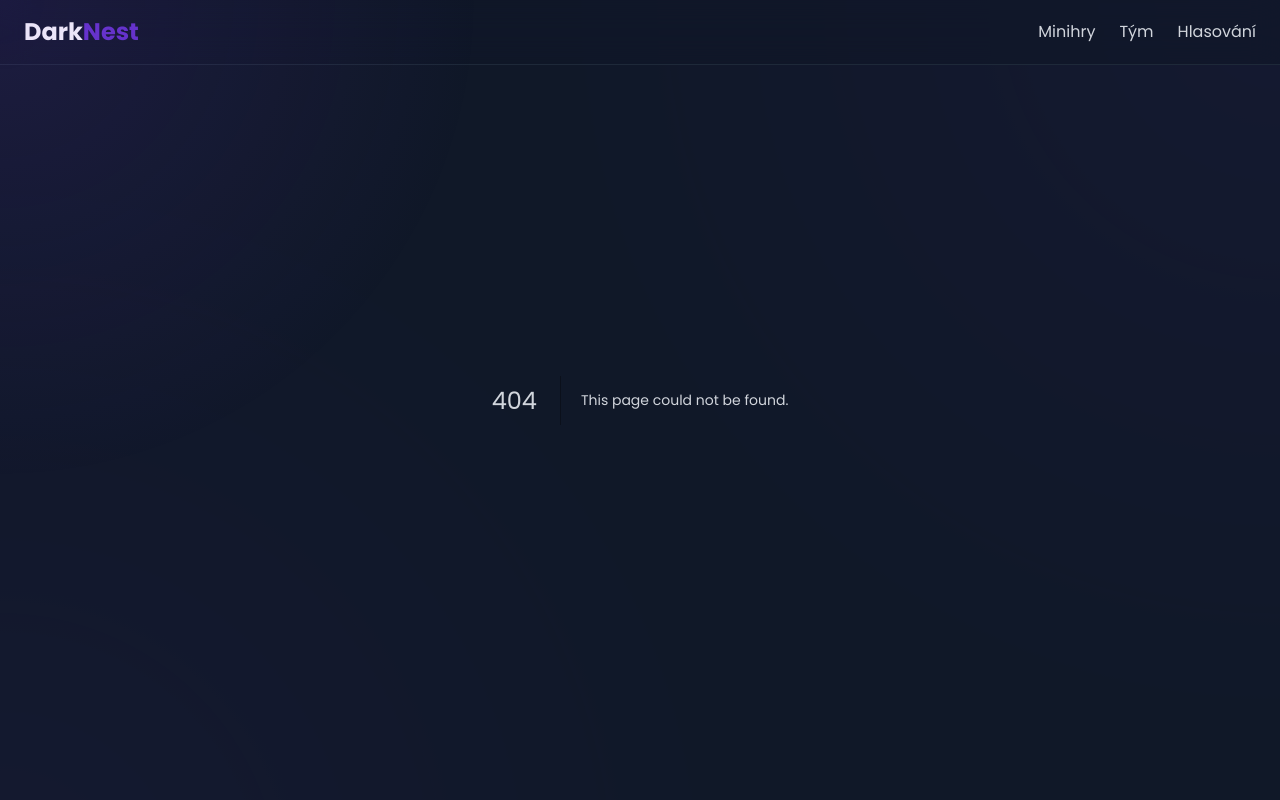
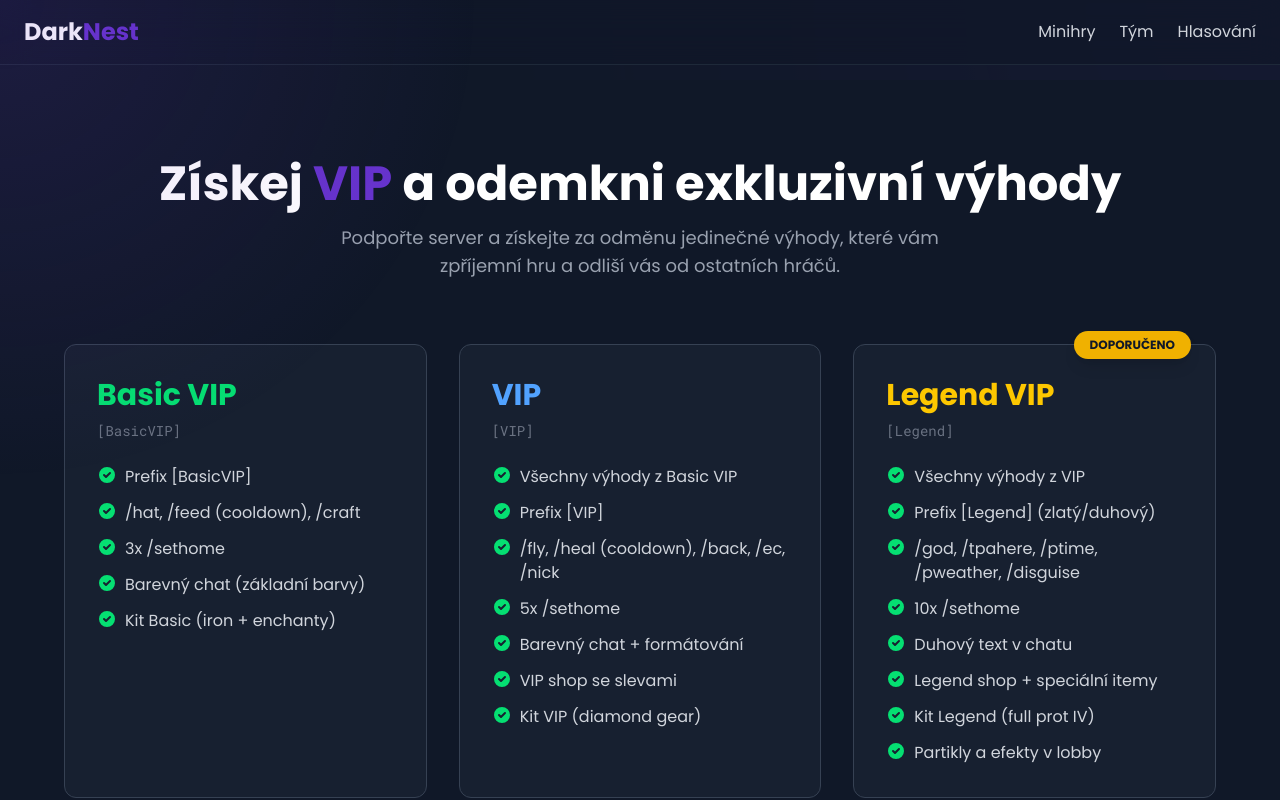
Before and after one commit to ultronstudio/darknest, a Next.js app: page /vip in a window 1280 px wide. Before the commit this address had no page. Shown: the top 800 px of the page. Built offline with nearby package versions, Linux system fonts and the light colour scheme.

Commit message:
feat: přidání strukturovaných dat a komponent pro VIP sekci

```diff
--- /dev/null
+++ b/src/app/vip/layout.tsx
@@ -0,0 +1,11 @@
+export const metadata = {
+  title: "VIP | DarkNest"
+};
+
+export default async function Pageayout({ children }: { children: React.ReactNode }) {
+  return (
+      <>
+        {children}
+      </>
+  );
+}
--- /dev/null
+++ b/src/app/vip/page.tsx
@@ -0,0 +1,192 @@
+"use client";
+
+import React, { useEffect } from 'react';
+
+// 1. Definice typů
+type VipRank = {
+  name: string;
+  prefix: string;
+  color: 'green' | 'blue' | 'gold';
+  perks: string[];
+  recommended?: boolean;
+};
+
+type SiteContent = {
+  vip: {
+    title: string;
+    subtitle: string;
+    ranks: VipRank[];
+    store: {
+      text: string;
+      url: string;
+    };
+  };
+};
+
+// 2. Strukturovaná data pro VIP sekci (NOVĚ AKTUALIZOVANÁ)
+const vipContent: SiteContent['vip'] = {
+  title: "Získej <span class='text-[#6633cc]'>VIP</span> a odemkni exkluzivní výhody",
+  subtitle: "Podpořte server a získejte za odměnu jedinečné výhody, které vám zpříjemní hru a odliší vás od ostatních hráčů.",
+  ranks: [
+    {
+      name: "Basic VIP",
+      prefix: "[BasicVIP]",
+      color: "green",
+      perks: [
+        "Prefix [BasicVIP]",
+        "/hat, /feed (cooldown), /craft",
+        "3x /sethome",
+        "Barevný chat (základní barvy)",
+        "Kit Basic (iron + enchanty)",
+      ],
+    },
+    {
+      name: "VIP",
+      prefix: "[VIP]",
+      color: "blue",
+      perks: [
+        "Všechny výhody z Basic VIP",
+        "Prefix [VIP]",
+        "/fly, /heal (cooldown), /back, /ec, /nick",
+        "5x /sethome",
+        "Barevný chat + formátování",
+        "VIP shop se slevami",
+        "Kit VIP (diamond gear)",
+      ],
+    },
+    {
+      name: "Legend VIP",
+      prefix: "[Legend]",
+      color: "gold",
+      recommended: true,
+      perks: [
+        "Všechny výhody z VIP",
+        "Prefix [Legend] (zlatý/duhový)",
+        "/god, /tpahere, /ptime, /pweather, /disguise",
+        "10x /sethome",
+        "Duhový text v chatu",
+        "Legend shop + speciální itemy",
+        "Kit Legend (full prot IV)",
+        "Partikly a efekty v lobby",
+      ],
+    },
+  ],
+  store: {
+    text: "Přejít do obchodu",
+    url: "https://store.darknest.cz/", // URL vašeho obchodu
+  },
+};
+
+// Pomocná komponenta pro ikonu
+const CheckIcon: React.FC = () => (
+    <svg className="w-5 h-5 mr-2 text-green-400 inline-block shrink-0" xmlns="http://www.w3.org/2000/svg" viewBox="0 0 20 20" fill="currentColor">
+        <path fillRule="evenodd" d="M10 18a8 8 0 100-16 8 8 0 000 16zm3.707-9.293a1 1 0 00-1.414-1.414L9 10.586 7.707 9.293a1 1 0 00-1.414 1.414l2 2a1 1 0 001.414 0l4-4z" clipRule="evenodd" />
+    </svg>
+);
+
+// Komponenta pro zobrazení VIP karty
+const VipCard: React.FC<{ rank: VipRank, delay: string }> = ({ rank, delay }) => {
+    const colorClasses = {
+      green: {
+        border: 'border-green-500',
+        shadow: 'hover:shadow-green-500/30',
+        text: 'text-green-400',
+        glow: '',
+      },
+      blue: {
+        border: 'border-blue-500',
+        shadow: 'hover:shadow-blue-500/30',
+        text: 'text-blue-400',
+        glow: '',
+      },
+      gold: {
+        border: 'border-yellow-500',
+        shadow: 'hover:shadow-yellow-500/40',
+        text: 'text-yellow-400',
+        glow: 'animate-pulse-glow-gold'
+      }
+    };
+
+    const classes = colorClasses[rank.color];
+
+    return (
+      <div
+        className={`relative group bg-gray-800/50 p-8 rounded-xl border border-gray-700
+                   ${rank.recommended ? classes.glow : `hover:${classes.border}`}
+                   transition-all duration-300 transform hover:-translate-y-2 hover:shadow-2xl
+                   ${classes.shadow} scroll-animate flex flex-col`}
+        style={{ transitionDelay: delay }}
+      >
+        {rank.recommended && (
+          <div className="absolute -top-3.5 right-6 bg-yellow-500 text-gray-900 text-xs font-bold px-4 py-1.5 rounded-full uppercase transform transition-transform group-hover:scale-110 shadow-lg">
+            Doporučeno
+          </div>
+        )}
+        <h3 className={`text-3xl font-bold mb-2 ${classes.text}`}>{rank.name}</h3>
+        <p className="text-gray-500 font-mono text-sm mb-6">{rank.prefix}</p>
+
+        <ul className="space-y-3 text-gray-300 flex-grow">
+          {rank.perks.map((perk, index) => (
+            <li key={index} className="flex items-start">
+              <CheckIcon />
+              <span>{perk}</span>
+            </li>
+          ))}
+        </ul>
+      </div>
+    );
+};
+
+// 3. Hlavní komponenta stránky
+export default function VipPage() {
+    useEffect(() => {
+        const observer = new IntersectionObserver(
+          (entries) => {
+            entries.forEach((entry) => {
+              if (entry.isIntersecting) {
+                entry.target.classList.add("is-visible");
+              }
+            });
+          },
+          { threshold: 0.1 }
+        );
+
+        const elements = document.querySelectorAll(".scroll-animate");
+        elements.forEach((el) => observer.observe(el));
+
+        return () => elements.forEach((el) => observer.unobserve(el));
+    }, []);
+
+    return (
+        <main className="bg-gray-900 mt-20">
+            <section id="vip" className="py-20">
+                <div className="container mx-auto px-6">
+                    {/* Úvodní hlavička stránky */}
+                    <div className="text-center mb-16 scroll-animate">
+                        <h1 className="text-4xl md:text-5xl font-bold text-white" dangerouslySetInnerHTML={{ __html: vipContent.title }}></h1>
+                        <p className="text-gray-400 mt-4 max-w-2xl mx-auto text-lg">{vipContent.subtitle}</p>
+                    </div>
+
+                    {/* Mřížka s VIP balíčky */}
+                    <div className="grid grid-cols-1 lg:grid-cols-3 gap-8 max-w-6xl mx-auto">
+                        {vipContent.ranks.map((rank, index) => (
+                            <VipCard key={rank.name} rank={rank} delay={`${index * 100}ms`} />
+                        ))}
+                    </div>
+
+                    {/* Tlačítko pro přechod do obchodu */}
+                    <div className="mt-16 text-center scroll-animate" style={{ transitionDelay: '300ms' }}>
+                        <a
+                            href={vipContent.store.url}
+                            target="_blank"
+                            rel="noopener noreferrer"
+                            className="inline-block bg-[#6633cc] text-white font-semibold py-3 px-6 rounded-lg shadow-lg hover:bg-[#6633cc]/90 transition-colors duration-300"
+                        >
+                            {vipContent.store.text}
+                        </a>
+                    </div>
+                </div>
+            </section>
+        </main>
+    );
+}
```
